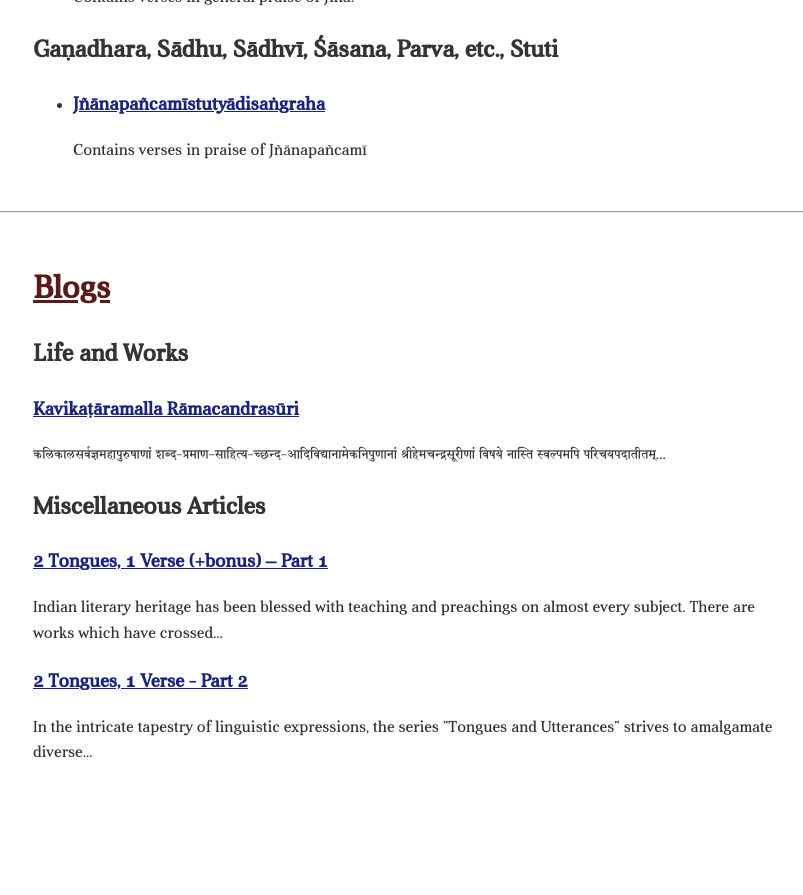
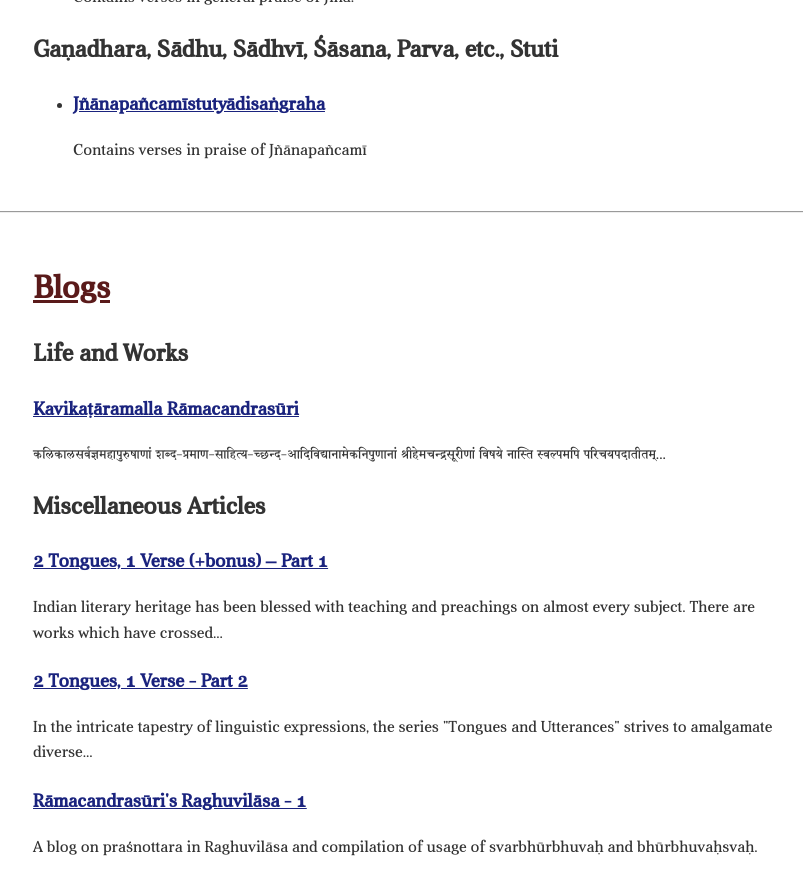
Before and after one commit to svyoma/svyoma.github.io, a Jekyll site: the page blogs.html, which Jekyll copies as it is, in a window 1280 px wide and 900 px high, scrolled down 941 px. Shown: the top 895 px of the window, without its empty margins (227-1030 px from the left). Built offline with Jekyll 4.4.1, drawn with Linux system fonts in a browser that asks for light colours; before the commit the page ends 1747 px from its top, so only the background shows below that.

Commit message:
Update blogs.html

```diff
--- a/blogs.html
+++ b/blogs.html
@@ -188,6 +188,10 @@
         <h3 class="blog-title" onclick="openBlog('blogs/na_hi_vandhya')">2 Tongues, 1 Verse - Part 2</h3>
         <p class="blog-excerpt">In the intricate tapestry of linguistic expressions, the series "Tongues and Utterances" strives to amalgamate diverse...</p>
     </li>
+    <li class="blog-item">
+        <h3 class="blog-title" onclick="openBlog('blogs/raghuvilasa.html')">Rāmacandrasūri's Raghuvilāsa - 1</h3>
+        <p class="blog-excerpt">A blog on praśnottara in Raghuvilāsa and compilation of usage of svarbhūrbhuvaḥ and bhūrbhuvaḥsvaḥ.</p>
+    </li>
 </ul>
 </div>
 <script>
```
